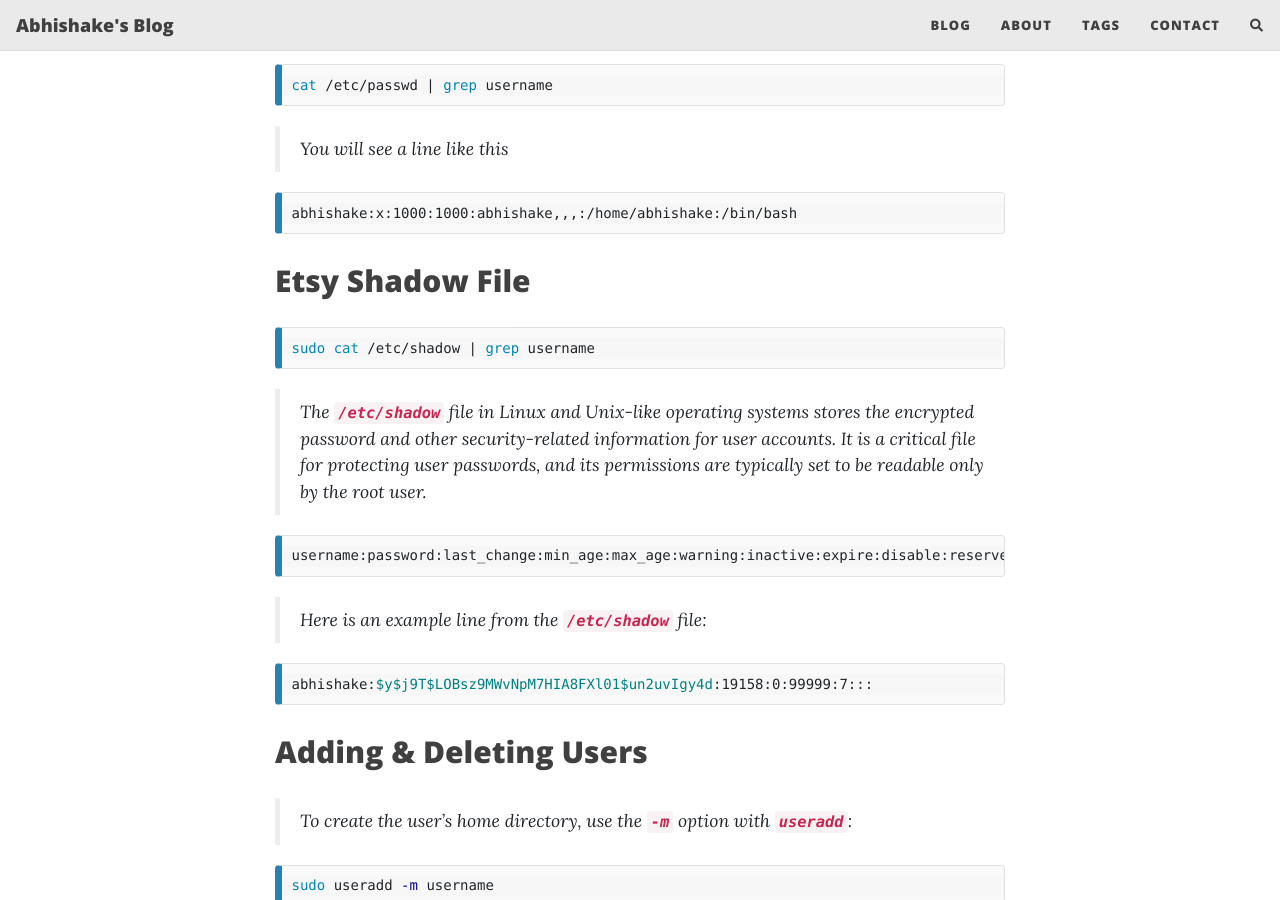
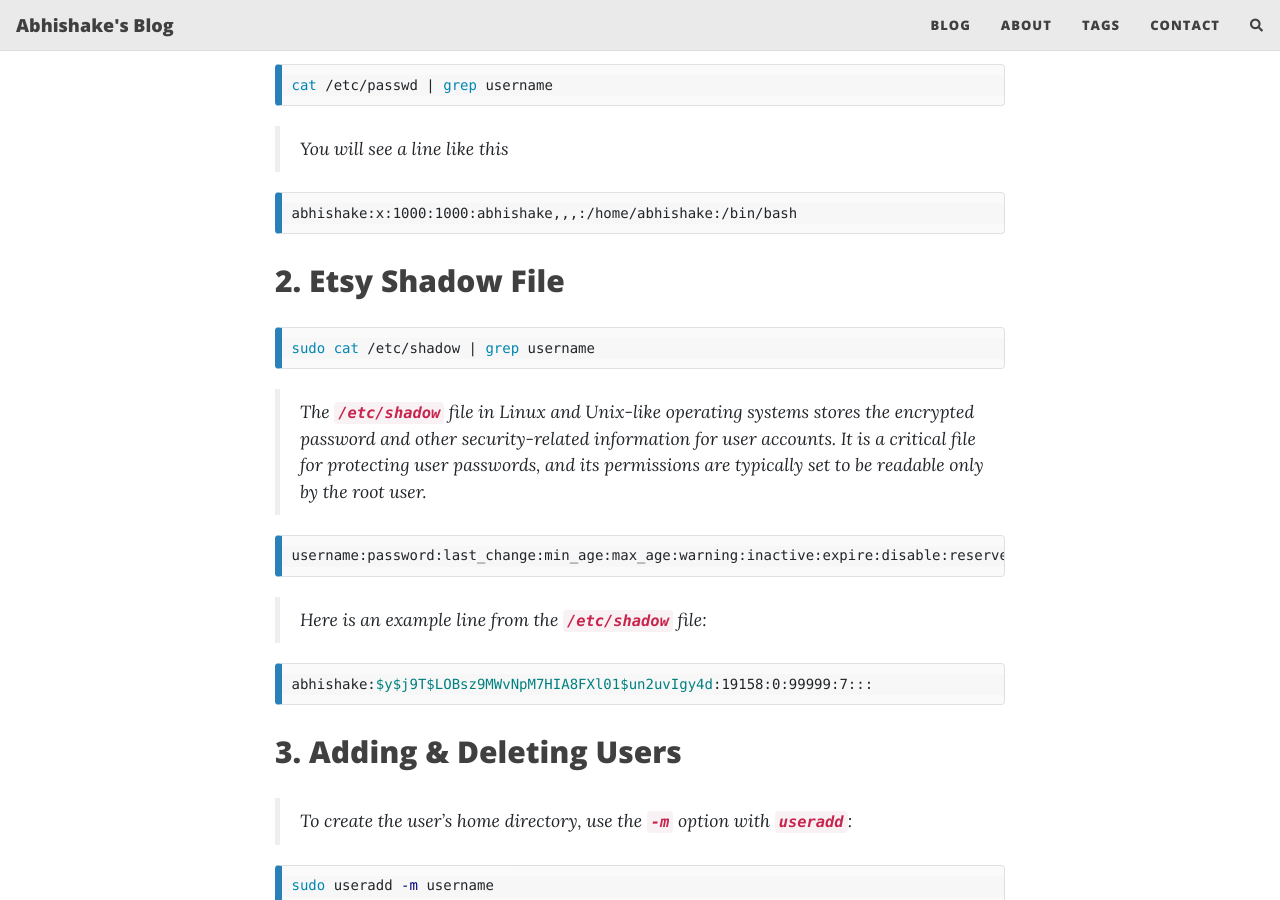
Before and after one commit to Abhishake63/abhishake.github.io, a Jekyll site: the page built from _posts/2024-02-05-manage-users-linux.md, in a window 1280 px wide and 900 px high, scrolled down 909 px. Built offline with Jekyll 4.4.1, drawn with Linux system fonts in a browser that asks for light colours; nearby versions of some CDN libraries; comment, search, counter and statistics services are not loaded; some of the changed text lies outside the part shown.

Commit message:
modified manage users blog

````diff
--- a/_posts/2024-02-05-manage-users-linux.md
+++ b/_posts/2024-02-05-manage-users-linux.md
@@ -42,7 +42,7 @@ cat /etc/passwd | grep username
 abhishake:x:1000:1000:abhishake,,,:/home/abhishake:/bin/bash
 ```
 
-## Etsy Shadow File
+## 2. Etsy Shadow File
 
 ```bash
 sudo cat /etc/shadow | grep username
@@ -62,7 +62,7 @@ username:password:last_change:min_age:max_age:warning:inactive:expire:disable:re
 abhishake:$y$j9T$LOBsz9MWvNpM7HIA8FXl01$un2uvIgy4d:19158:0:99999:7:::
 ```
 
-## Adding & Deleting Users
+## 3. Adding & Deleting Users
 
 > To create the user's home directory, use the **`-m`** option with **`useradd`**:
 >
````
Also changed, not shown: other parts of _posts/2024-02-05-manage-users-linux.md (+1 -1 lines).
